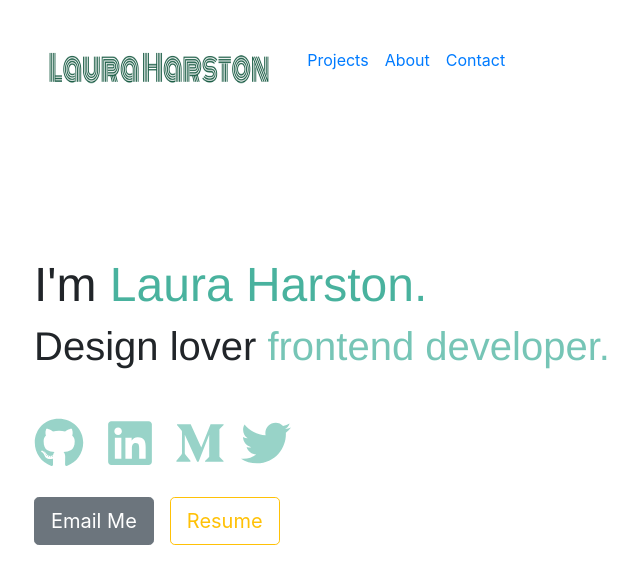
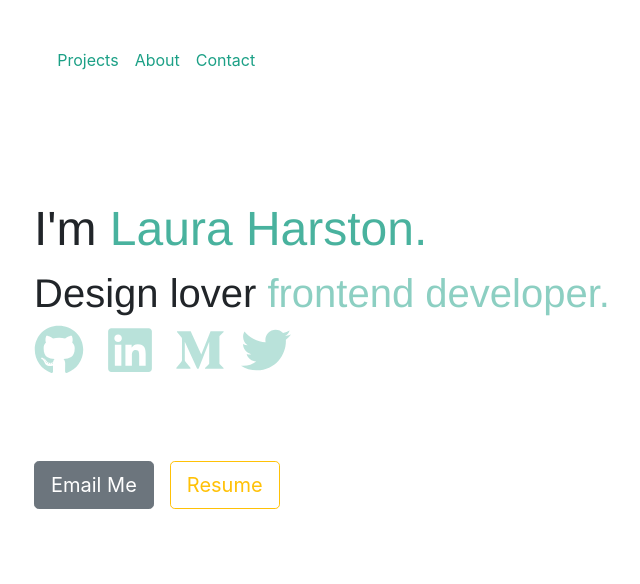
Before and after one commit to lauraharston/laura-portfolio, a Gatsby site: page / in a window 1280 px wide. Shown: the whole page, without its empty margins (107-747 px from the left). Built offline with nearby package versions, Linux system fonts and the light colour scheme; Gatsby itself is replaced by a stand-in of ours.

Commit message:
Created layout.css stylesheet

```diff
--- a/src/components/layout.js
+++ b/src/components/layout.js
@@ -2,7 +2,7 @@ import React from 'react'
 import logo from '../images/laura-logo.png'
 import { Container, Row, Col } from 'reactstrap';
 import {Link} from 'gatsby';
-
+import '../styles/layout.css'
 
 const ListLink = props => (
     <li style={{ display: `inline-block`, marginRight: `1rem` }}>
@@ -16,7 +16,7 @@ function Layout ({children}) {
         <div style={{ margin: `3rem auto`, maxWidth: 1000, padding: `0 1rem` }}>
             <Row>
                 <header>
-                    <img src={logo} width="250" height="100" style={{ display: `inline`, marginTop: -15 }}/>
+
                     <ul style={{ listStyle: `none`, float: `right` }}>
                         <ListLink to="/">Projects</ListLink>
                         <ListLink to="/">About</ListLink>
--- a/src/pages/index.js
+++ b/src/pages/index.js
@@ -15,7 +15,7 @@ function Home (props) {
     <Layout>
       <div className='test'>
         <h1 style={{marginTop: 100}}>I'm <span style={{color:'#1ca086', opacity:'0.8'}}>Laura Harston.</span></h1>
-        <h2>Design lover <span style={{color:'#1ca086',opacity:'0.6'}}>frontend developer.</span></h2>
+        <h2>Design lover <span style={{color:'#1ca086',opacity:'0.5'}}>frontend developer.</span></h2>
        <div className='links'>
          <a href='https://github.com/lauraharston' target='blank'> <FaGithub size={50} style={{ marginRight: '1rem' }}/> </a>
          <a href='https://www.linkedin.com/in/laura-harston-9a586a95/' target='blank'><FaLinkedin  size={50} style={{ marginRight: '1rem' }}/> </a>
--- a/src/styles/index.css
+++ b/src/styles/index.css
@@ -7,15 +7,18 @@ h1 {
 
  h2 {
     font-size: 2.5rem !important;
-    margin-bottom: 3rem !important;;
+    margin-top: 2% !important;
+    margin-bottom: 15%;
 }
 
  .links a{
     color:#1ca086;
     background-image: none;
-    opacity: 0.45;
+    opacity: 0.3;
+    margin-top: 15%;
+
 }
 
 .button {
-    margin-top: 5%;
+    margin-top: 15%;
 }
--- a/src/styles/layout.css
+++ b/src/styles/layout.css
@@ -2,3 +2,12 @@ li {
     display: inline-block !important;
     margin-right: 1rem !important;
 }
+
+ul {
+    list-style: none !important;
+    float: right !important;
+}
+
+a {
+    color: #1ca086 !important;
+}
```
